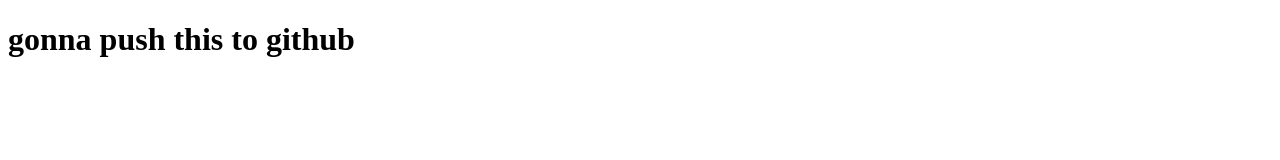
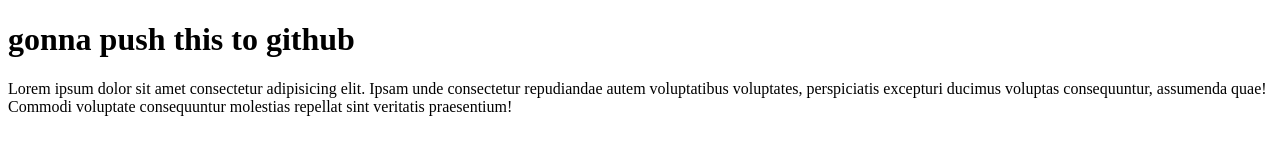
Before and after one commit to githugme/learning-git, a plain HTML site: page index.html in a window 1280 px wide. Drawn offline with Linux system fonts and the light colour scheme.

Commit message:
loren ipsum

```diff
--- a/index.html
+++ b/index.html
@@ -8,5 +8,6 @@
 </head>
 <body>
     <h1>gonna push this to github</h1>
+    <p>Lorem ipsum dolor sit amet consectetur adipisicing elit. Ipsam unde consectetur repudiandae autem voluptatibus voluptates, perspiciatis excepturi ducimus voluptas consequuntur, assumenda quae! Commodi voluptate consequuntur molestias repellat sint veritatis praesentium!</p>
 </body>
 </html>
```
